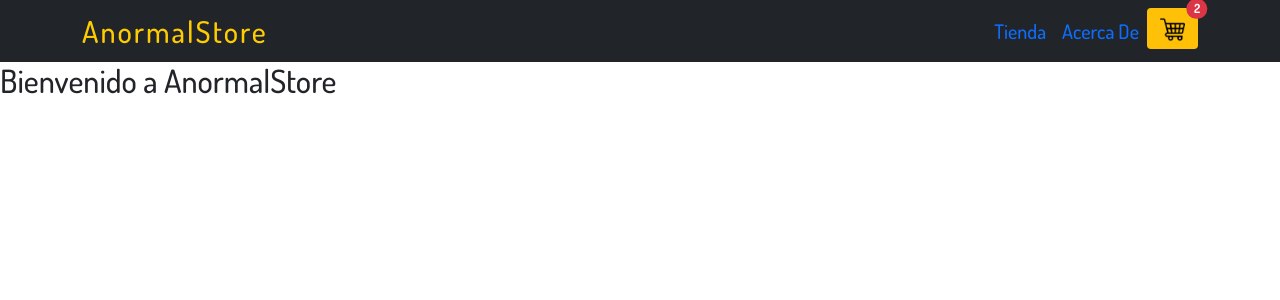
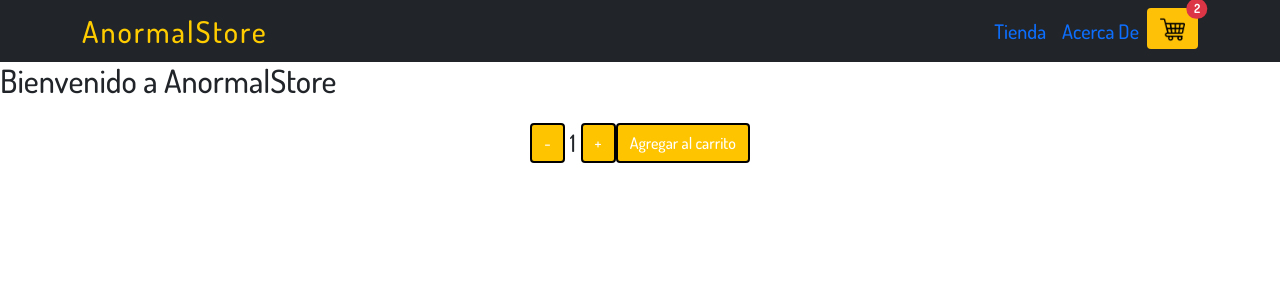
Before and after one commit to DidierLatreille/anormalstore-latreille, a React (Create React App) app: page / in a window 1280 px wide. Shown: the top 300 px of the page. Built offline with nearby package versions, Linux system fonts and the light colour scheme; the HTML template or start-up script is replaced by a standard one.

Commit message:
AnormalStoreLatreille

```diff
--- a/package.json
+++ b/package.json
@@ -11,6 +11,7 @@
     "react-bootstrap": "^2.2.2",
     "react-dom": "^17.0.2",
     "react-scripts": "5.0.0",
+    "styled-components": "^5.3.5",
     "web-vitals": "^2.1.4"
   },
   "scripts": {
--- a/src/App.css
+++ b/src/App.css
@@ -16,3 +16,9 @@
     color: rgb(255, 204, 0);
     font-size: 20px;
 }
+
+.botonCant {
+    background-color: rgb(255, 196, 0) !important;
+    border-color: black !important;
+    border-width: 2px !important;
+}
--- a/src/components/CartWidget.js
+++ b/src/components/CartWidget.js
@@ -5,9 +5,9 @@ import '../App.css';
 const CartWidget = () => {
     return (
         <>
-        <button type="button" class="btn bg-warning position-relative">
+        <button type="button" className="btn bg-warning position-relative">
             <img width="25" height="auto" alt="carrito"className='Cart' src={cart} />
-            <span class="position-absolute top-0 start-100 translate-middle badge rounded-pill bg-danger">
+            <span className="position-absolute top-0 start-100 translate-middle badge rounded-pill bg-danger">
                 2
             </span>
         </button>
--- /dev/null
+++ b/src/components/ItemCount.js
@@ -0,0 +1,39 @@
+import { Button } from 'react-bootstrap';
+import { useEffect, useState } from 'react';
+import { ProductAmountContainer, ProductAmount } from './styledComponents';
+import "../App.css";
+
+const ItemCount = ({ stock = 0, initial = 1,  onAdd }) => {
+    const [count, setCount] = useState(0);
+
+    useEffect(() => {
+        setCount(initial);
+    },[]);
+
+    const aumentar = () => {
+        if (count < stock) {
+            setCount(count + 1);
+        }
+    }
+
+    const restar = () => {
+        if (count > initial) {
+            setCount(count - 1);
+        }
+    }
+
+    return (
+        <ProductAmountContainer>
+            <Button className= "botonCant" onClick={restar}>-</Button>
+            <ProductAmount>{count}</ProductAmount>
+            <Button className= "botonCant" onClick={aumentar}>+</Button>
+            {
+                stock
+                ? <Button className= "botonCant" onClick={() => onAdd(count)}>Agregar al carrito</Button>
+                : <Button disabled>Sin stock</Button>
+            }
+        </ProductAmountContainer>
+    );
+}
+
+export default ItemCount;
--- a/src/components/ItemListContainer.js
+++ b/src/components/ItemListContainer.js
@@ -1,10 +1,17 @@
 import 'bootstrap/dist/css/bootstrap.min.css';
 import '../App.css';
+import ItemCount from './ItemCount';
 
 const ItemListContainer = ({greeting}) => {
+
+    const onAdd = (qty) => {
+        alert("Has seleccionado " + qty + " items.");
+    }
+
     return (
         <>
                 <h2>{greeting}</h2>
+                <ItemCount stock={5} initial={1} onAdd={onAdd}/>
         </>
     );
 }
--- /dev/null
+++ b/src/components/styledComponents.js
@@ -0,0 +1,17 @@
+import styled from "styled-components";
+
+const ProductAmountContainer = styled.div`
+    display: flex;
+    align-items: center;
+    justify-content:center;
+    margin: 20px;
+`;
+
+const ProductAmount = styled.div`
+    font-size: 24px;
+    margin: 5px;
+`;
+
+export {
+    ProductAmountContainer, ProductAmount
+}
```
Also changed, not shown: 1 other file (tests, documents, lock files or other folders).
